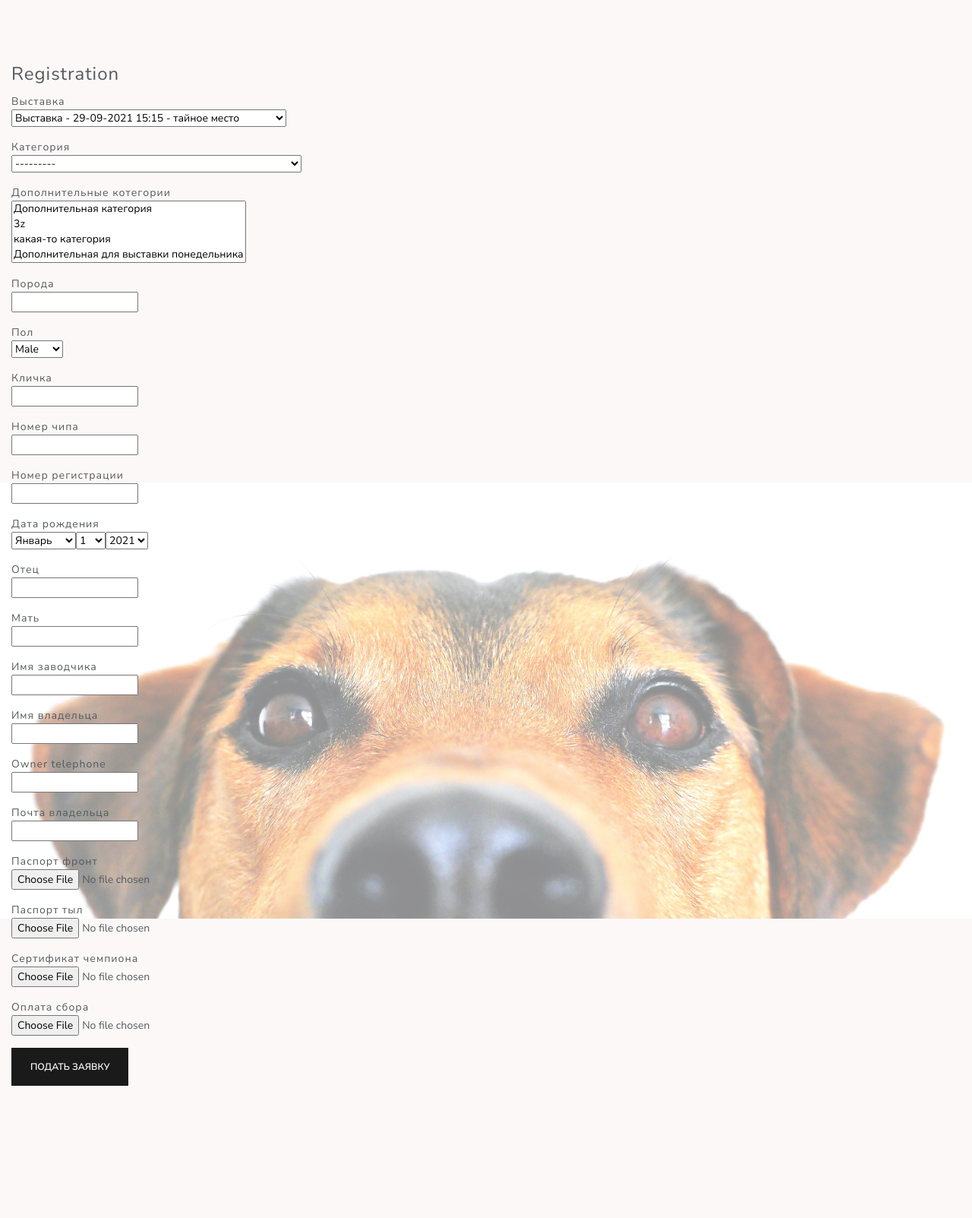
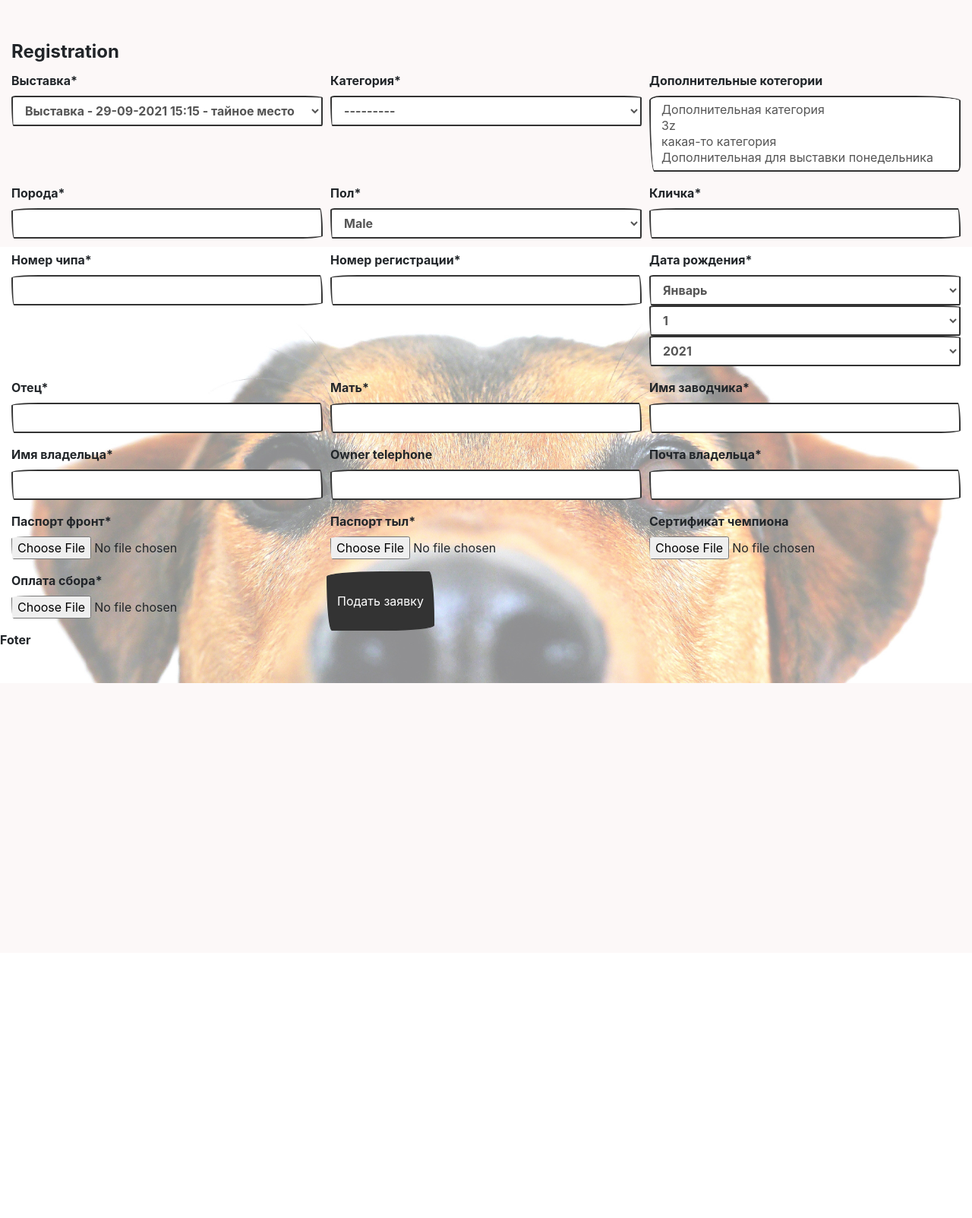
Before and after one commit to Lenainweb/superDogs, a Django app: page /registration_exhibition/ in a window 1280 px wide. Shown: the part 390-1993 px from the top of the page at 76% size. After the commit the page ends 1289 px from the top, so only its background shows below. Run offline with Django 3.2, Linux system fonts and the light colour scheme; data comes from the database, SQL or seed files in the repository; some libraries are stand-ins or nearby versions; some web fonts are replaced.

Commit message:
changed form and add crispy_forms

```diff
--- a/superdog/registration_of_dogs/forms.py
+++ b/superdog/registration_of_dogs/forms.py
@@ -46,7 +46,7 @@ class RegistrationExhibitionForm(forms.ModelForm):
 
 
     """1. Поле выставки. Изпользует функцию для отображения названия, даты и места в одном поле формы"""
-    exebition = forms.ChoiceField(label=_("Выставка"),choices=choices_open_exebition(), error_messages={'required': _("Выставка")})
+    exebition = forms.ChoiceField(label=_("Выставка"), choices=choices_open_exebition(), error_messages={'required': _("Выставка")})
 
     """1. Может использоваться для отображения поля Выставки. Сейчас показывает только ее название"""
     # exebition = forms.ChoiceField(label=_("Выставка"),choices=Exebition.objects.filter(
--- a/superdog/static/css/style.css
+++ b/superdog/static/css/style.css
@@ -15,3 +15,8 @@
 {
     padding-left: 1%;
 }
+
+.bordc
+{
+    border-color: red black;
+}
--- a/superdog/superdog/settings.py
+++ b/superdog/superdog/settings.py
@@ -45,8 +45,11 @@ INSTALLED_APPS = [
     'django.contrib.staticfiles',
     'registration_of_dogs.apps.RegistrationOfDogsConfig',
     'phonenumber_field',
+    'crispy_forms',
 
 ]
+
+CRISPY_TEMPLATE_PACK = 'bootstrap4'
 
 MIDDLEWARE = [
     'django.middleware.security.SecurityMiddleware',
--- a/superdog/templates/base.html
+++ b/superdog/templates/base.html
@@ -11,9 +11,9 @@
 
     <!-- Bootstrap CSS -->
     <!-- documentation at http://getbootstrap.com/, alternative themes at https://www.bootstrapcdn.com/bootswatch/ -->
-    <!-- <link rel="stylesheet" href="https://cdn.jsdelivr.net/npm/bootswatch@4.5.2/dist/sketchy/bootstrap.min.css" integrity="sha384-RxqHG2ilm4r6aFRpGmBbGTjsqwfqHOKy1ArsMhHusnRO47jcGqpIQqlQK/kmGy9R" crossorigin="anonymous"> -->
+    <link rel="stylesheet" href="https://cdn.jsdelivr.net/npm/bootswatch@4.5.2/dist/sketchy/bootstrap.min.css" integrity="sha384-RxqHG2ilm4r6aFRpGmBbGTjsqwfqHOKy1ArsMhHusnRO47jcGqpIQqlQK/kmGy9R" crossorigin="anonymous">
 
-    <link rel="stylesheet" href="https://cdn.jsdelivr.net/npm/bootswatch@4.5.2/dist/lux/bootstrap.min.css" integrity="sha384-9+PGKSqjRdkeAU7Eu4nkJU8RFaH8ace8HGXnkiKMP9I9Te0GJ4/km3L1Z8tXigpG" crossorigin="anonymous">
+    <!-- <link rel="stylesheet" href="https://cdn.jsdelivr.net/npm/bootswatch@4.5.2/dist/lux/bootstrap.min.css" integrity="sha384-9+PGKSqjRdkeAU7Eu4nkJU8RFaH8ace8HGXnkiKMP9I9Te0GJ4/km3L1Z8tXigpG" crossorigin="anonymous"> -->
     <link rel="stylesheet" href="{% static 'css/style.css' %}">
 
       <!-- Bootstrap Bundle JS (jsDelivr CDN) -->
--- a/superdog/templates/registration_of_dogs/registration_exhibition.html
+++ b/superdog/templates/registration_of_dogs/registration_exhibition.html
@@ -1,77 +1,86 @@
 {% extends 'registration_of_dogs/base.html' %}
+
+{% load crispy_forms_tags %}
 
 {% block content %}
     <div class="container-fluid" >
-        <div class="form-group ">
 
 
-            <form method="post" enctype="multipart/form-data">
+            <form class="registration" method="post" enctype="multipart/form-data">
 
                 <legend>Registration</legend>
                     {% csrf_token %}
 
-                    <p>{{form_registr.exebition.label}}<br>
-                        {{form_registr.exebition}}</p>
+                        <div class="form-row">
+                            <div class="form-group col-md-4 mb-0 bordc">
+                                {{form_registr.exebition|as_crispy_field}}
+                            </div>
+                            <div class="form-group col-md-4 mb-0">
+                                {{form_registr.class_of_exebition|as_crispy_field}}
+                            </div>
 
-                    <p>{{form_registr.class_of_exebition.label}}<br>
-                        {{form_registr.class_of_exebition}}</p>
+                            <div class="form-group col-md-4 mb-0">
+                                {{form_registr.additional_classes|as_crispy_field}}
+                            </div>
+                        </div>
 
-                    <p>{{form_registr.additional_classes.label}}<br>
-                        {{form_registr.additional_classes}}</p>
-
-                    <p>{{form_dog.breed_race.label}}<br>
-                        {{form_dog.breed_race}}</p>
-
-                    <p>{{form_dog.gender.label}}<br>
-                        {{form_dog.gender}}</p>
-
-                    <p>{{form_dog.name_of_dog.label}}<br>
-                        {{form_dog.name_of_dog}}</p>
-
-                    <p>{{form_dog.tattoo_number_microchip.label}}<br>
-                        {{form_dog.tattoo_number_microchip}}</p>
-
-                    <p>{{form_dog.studbook_and_registration.label}}<br>
-                        {{form_dog.studbook_and_registration}}</p>
-
-                    <p>{{form_dog.date_of_birth.label}}<br>
-                        {{form_dog.date_of_birth}}</p>
-
-                    <p>{{form_dog.father_of_dog.label}}<br>
-                        {{form_dog.father_of_dog}}</p>
-
-                    <p>{{form_dog.mother_of_dog.label}}<br>
-                        {{form_dog.mother_of_dog}}</p>
-
-                    <p>{{form_dog.breeder_name.label}}<br>
-                        {{form_dog.breeder_name}}</p>
-
-                    <p>{{form_owner.owner_name.label}}<br>
-                        {{form_owner.owner_name}}</p>
-
-                    <p>{{form_owner.owner_telephone.label}}<br>
-                        {{form_owner.owner_telephone}}</p>
-
-                    <p>{{form_owner.owner_email.label}}<br>
-                        {{form_owner.owner_email}}</p>
-
-                    <p>{{form_dog.pedigree_of_dog_scanned_front.label}}<br>
-                        {{form_dog.pedigree_of_dog_scanned_front}}</p>
-
-                    <p>{{form_dog.pedigree_of_dog_scanned_back.label}}<br>
-                        {{form_dog.pedigree_of_dog_scanned_back}}</p>
-
-                    <p>{{form_dog.champion_certificate_scanned.label}}<br>
-                        {{form_dog.champion_certificate_scanned}}</p>
-
-                    <p>{{form_registr.proof_of_peyment_scanned.label}}<br>
-                        {{form_registr.proof_of_peyment_scanned}}</p>
+                        <div class="form-row">
+                            <div class="form-group col-md-4 mb-0">
+                                {{form_dog.breed_race|as_crispy_field}}
+                            </div>
+                            <div class="form-group col-md-4 mb-0">
+                                {{form_dog.gender|as_crispy_field}}
+                            </div>
+                            <div class="form-group col-md-4 mb-0">
+                                {{form_dog.name_of_dog|as_crispy_field}}
+                            </div>
+                        </div>
+                        <div class="form-row">
+                            <div class="form-group col-md-4 mb-0">
+                                {{form_dog.tattoo_number_microchip|as_crispy_field}}
+                            </div>
+                            <div class="form-group col-md-4 mb-0">
+                                {{form_dog.studbook_and_registration|as_crispy_field}}
+                            </div>
+                            <div class="form-group col-md-4 mb-0">
+                                {{form_dog.date_of_birth|as_crispy_field}}
+                            </div>
+                            <div class="form-group col-md-4 mb-0">
+                                {{form_dog.father_of_dog|as_crispy_field}}
+                            </div>
+                            <div class="form-group col-md-4 mb-0">
+                                {{form_dog.mother_of_dog|as_crispy_field}}
+                            </div>
+                            <div class="form-group col-md-4 mb-0">
+                                {{form_dog.breeder_name|as_crispy_field}}
+                            </div>
+                            <div class="form-group col-md-4 mb-0">
+                                {{form_owner.owner_name|as_crispy_field}}
+                            </div>
+                            <div class="form-group col-md-4 mb-0">
+                                {{form_owner.owner_telephone|as_crispy_field}}
+                            </div>
+                            <div class="form-group col-md-4 mb-0">
+                                {{form_owner.owner_email|as_crispy_field}}
+                            </div>
+                            <div class="form-group col-md-4 mb-0">
+                                {{form_dog.pedigree_of_dog_scanned_front|as_crispy_field}}
+                            </div>
+                            <div class="form-group col-md-4 mb-0">
+                                {{form_dog.pedigree_of_dog_scanned_back|as_crispy_field}}
+                            </div>
+                            <div class="form-group col-md-4 mb-0">
+                                {{form_dog.champion_certificate_scanned|as_crispy_field}}
+                            </div>
+                            <div class="form-group col-md-4 mb-0">
+                                {{form_registr.proof_of_peyment_scanned|as_crispy_field}}
+                            </div>
 
 
                 <input type="submit" class="btn btn-primary" value="Подать заявку"/>
 
             </form>
-        </div>
+
     </div>
 
 
```
